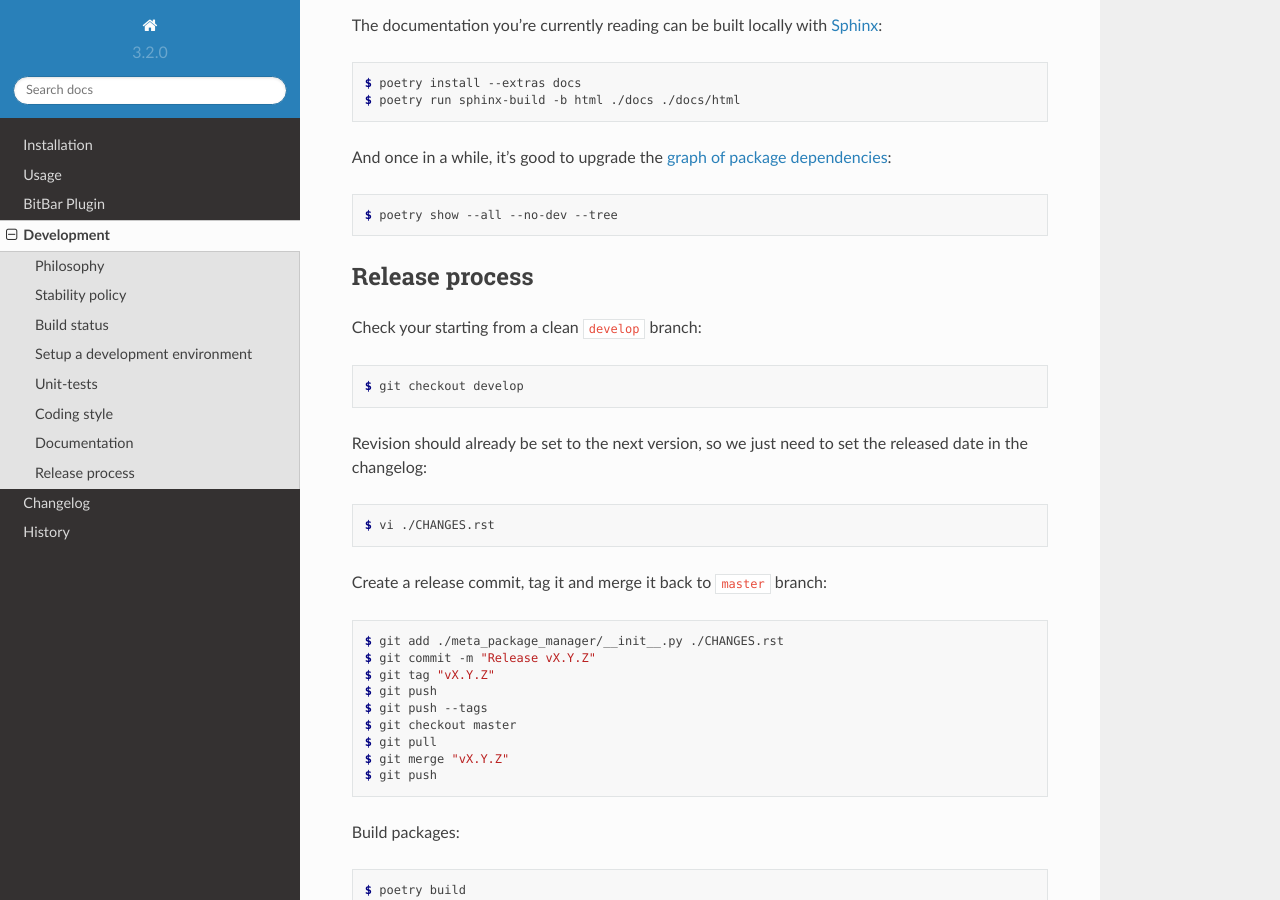
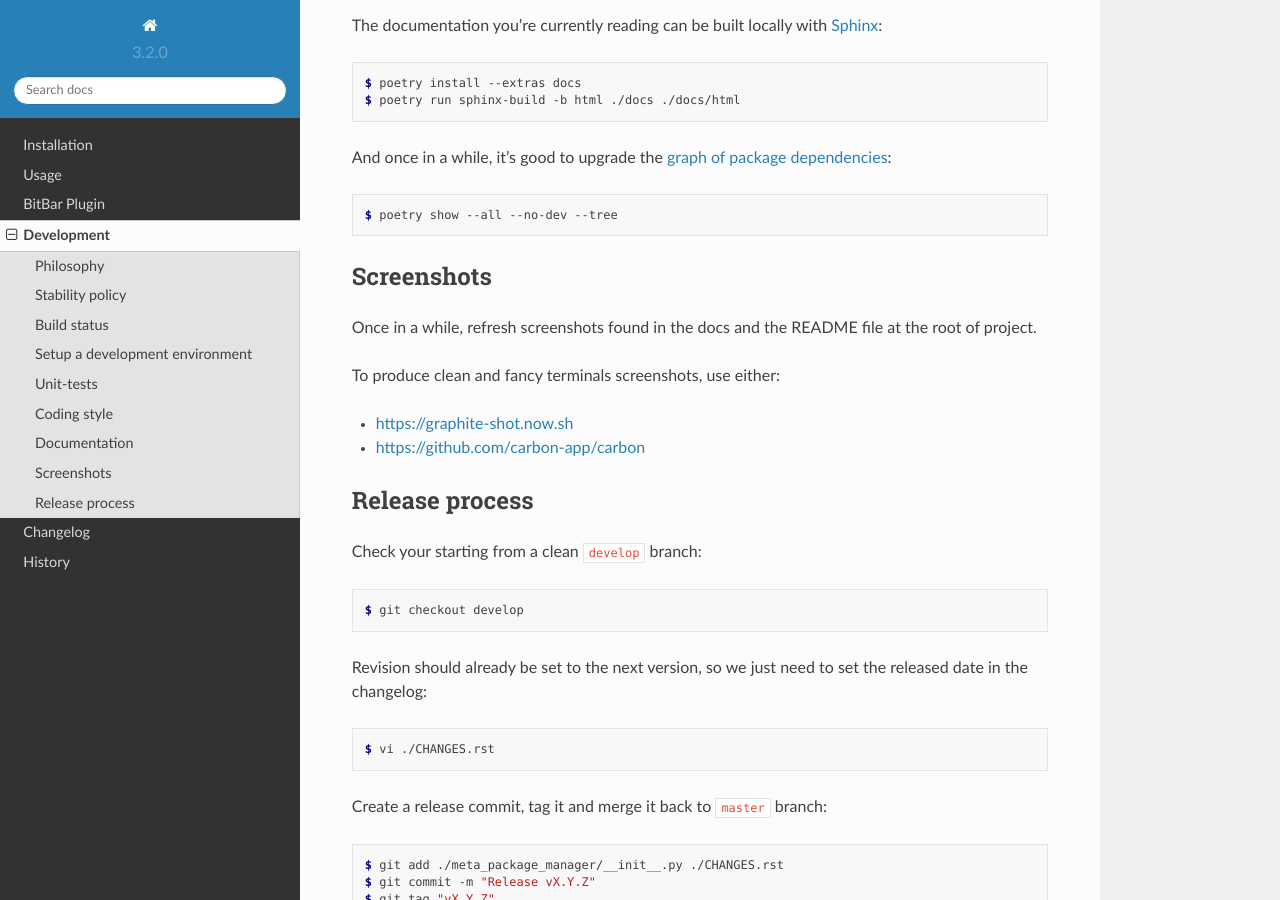
Before and after one commit to kdeldycke/meta-package-manager, a Sphinx documentation site: the page built from docs/development.rst, in a window 1280 px wide and 900 px high, scrolled down 1909 px. Built offline with Sphinx 7.4.7 and the Read the Docs theme 2.0.0, drawn with Linux system fonts in a browser that asks for light colours; pages that are not in the unit, such as notebooks, are missing from menus; the version number is read from the project's files by our own code.

Commit message:
Update terminal screenshots.

```diff
--- a/docs/development.rst
+++ b/docs/development.rst
@@ -159,6 +159,18 @@ And once in a while, it's good to upgrade the `graph of package dependencies
     $ poetry show --all --no-dev --tree
 
 
+Screenshots
+-----------
+
+Once in a while, refresh screenshots found in the docs and the README file at
+the root of project.
+
+To produce clean and fancy terminals screenshots, use either:
+
+* https://graphite-shot.now.sh
+* https://github.com/carbon-app/carbon
+
+
 Release process
 ---------------
 
```
Also changed, not shown: docs/mpm-managers-cli.png, docs/mpm-outdated-cli.png.
